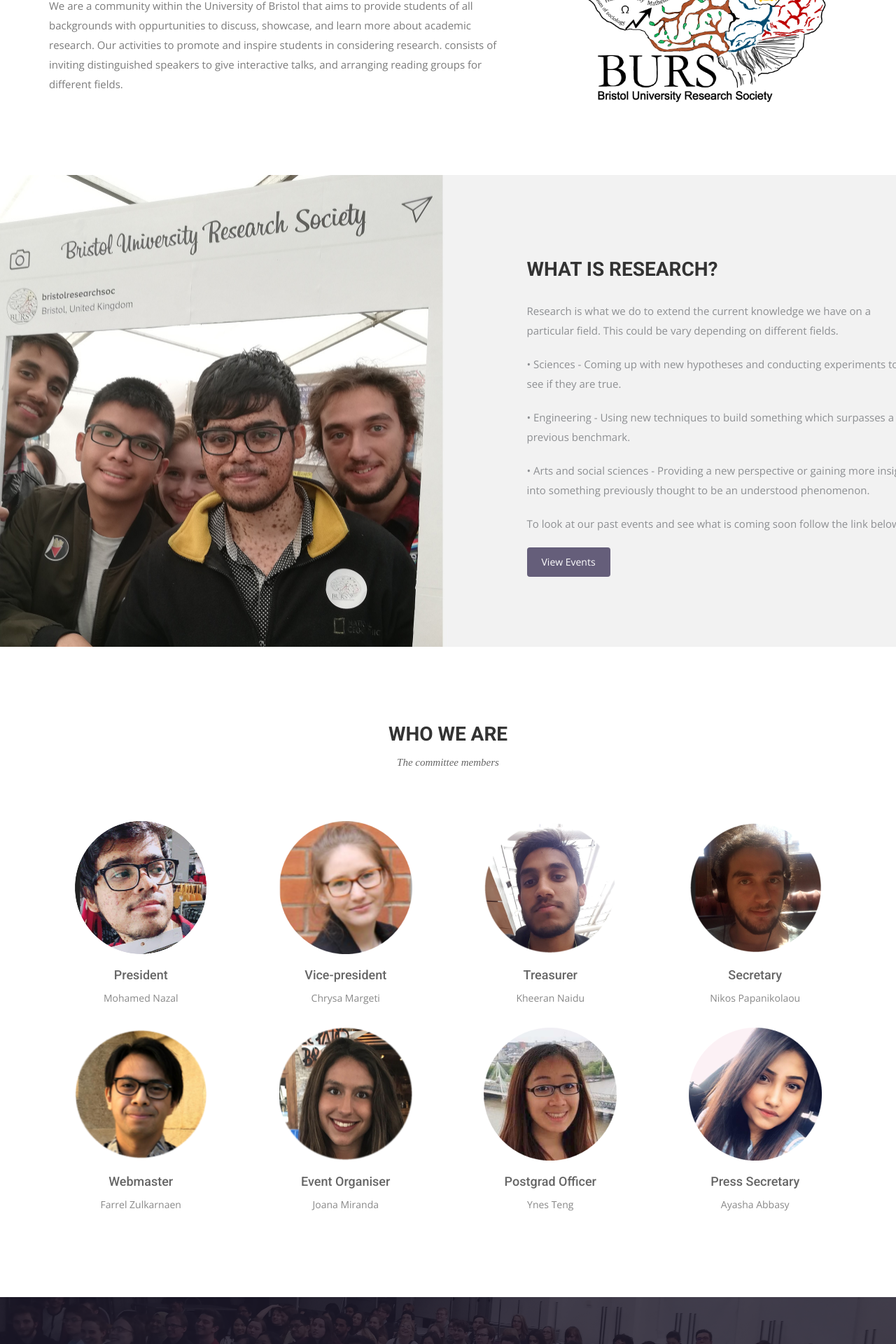
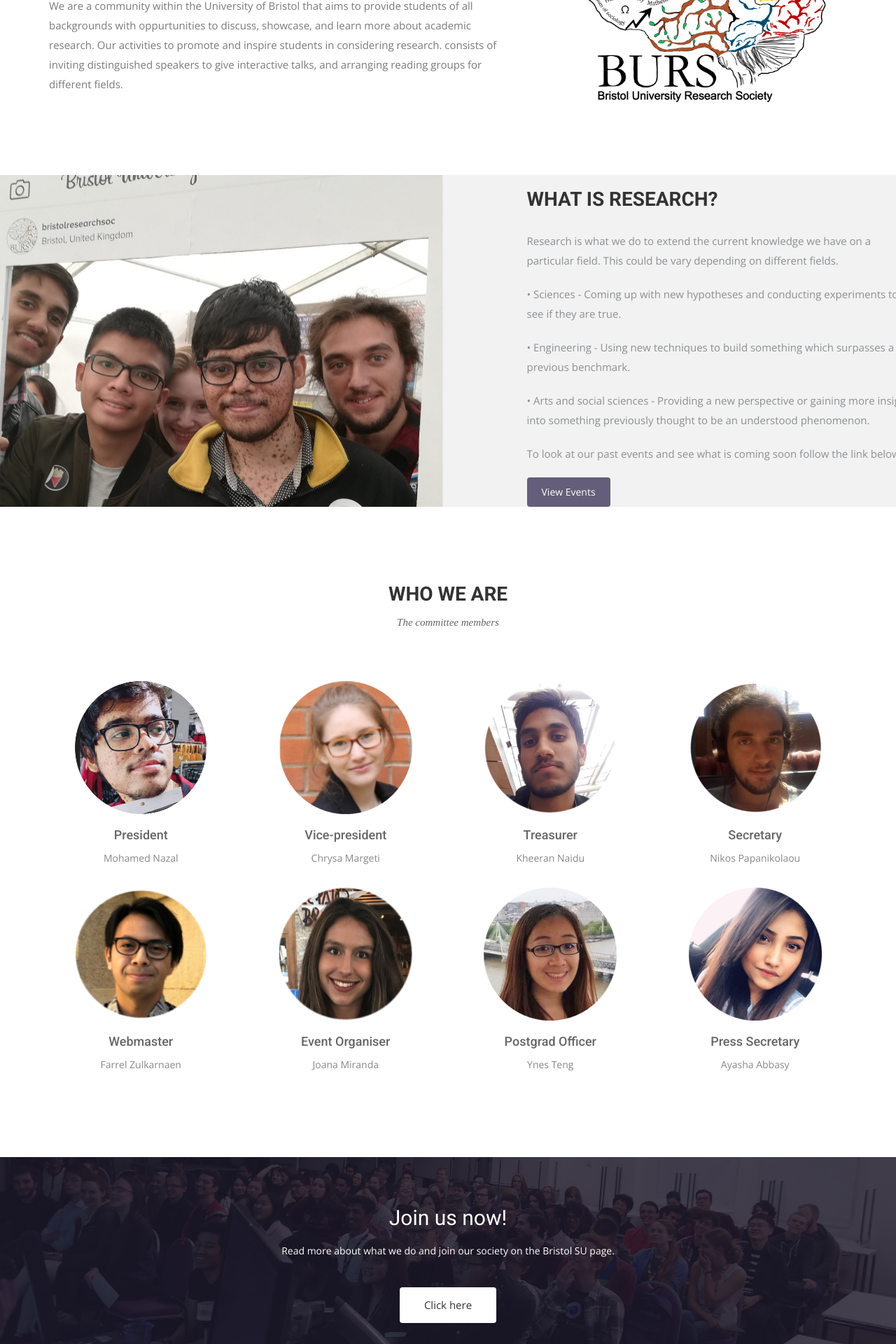
Before and after one commit to bristolresearchsoc/bristolresearchsoc.github.io, a Jekyll site: the page built from index.html, in a window 1280 px wide. Shown: the part 1101-3021 px from the top of the page at 70% size. Built offline with Jekyll 4.4.1, drawn with Linux system fonts in a browser that asks for light colours; nearby versions of some CDN libraries; some web fonts are replaced.

Commit message:
minor css change

```diff
--- a/css/airspace.css
+++ b/css/airspace.css
@@ -250,7 +250,7 @@ font header .navbar-default .navbar-nav li a:hover {
   box-sizing: border-box;
   -webkit-backface-visibility: hidden;
   backface-visibility: hidden;
-  padding: 100px 0;
+  padding: 0px 0;
 }
 #feature h2 {
   font-size: 28px;
```
